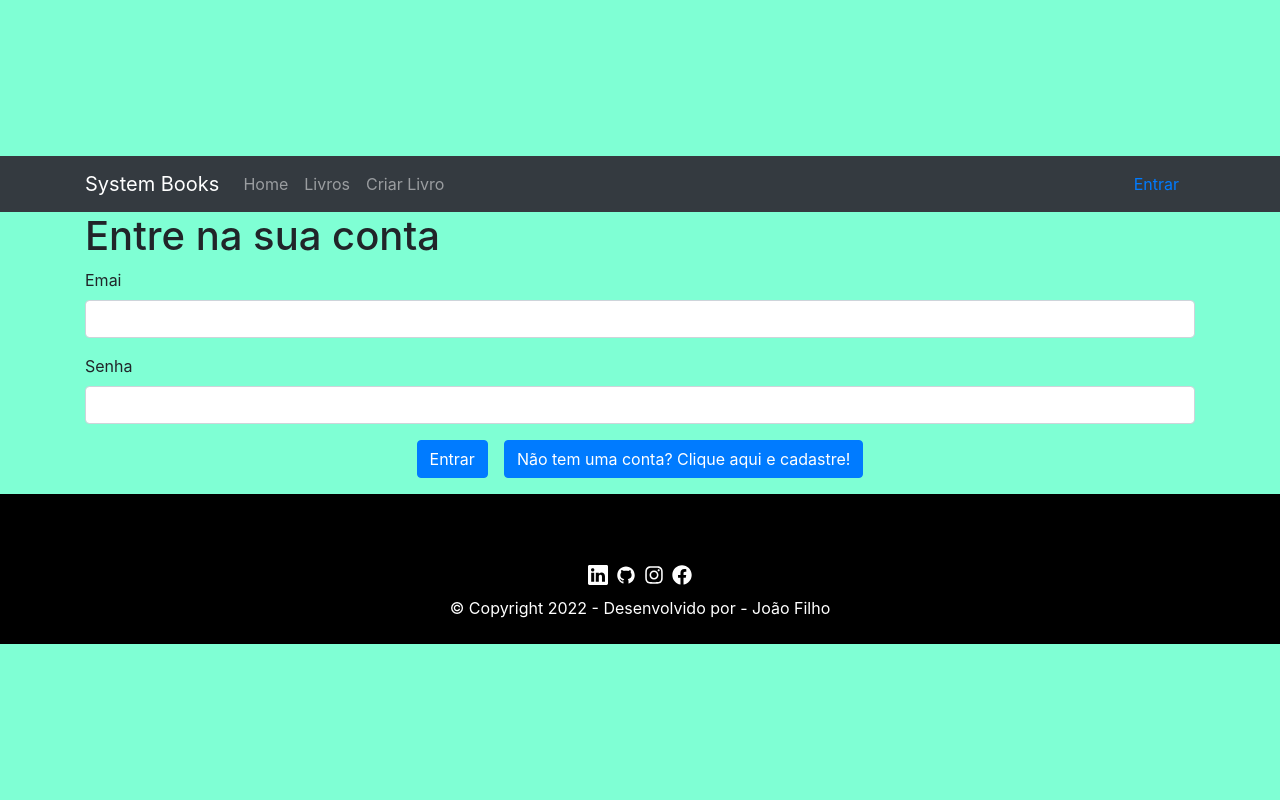
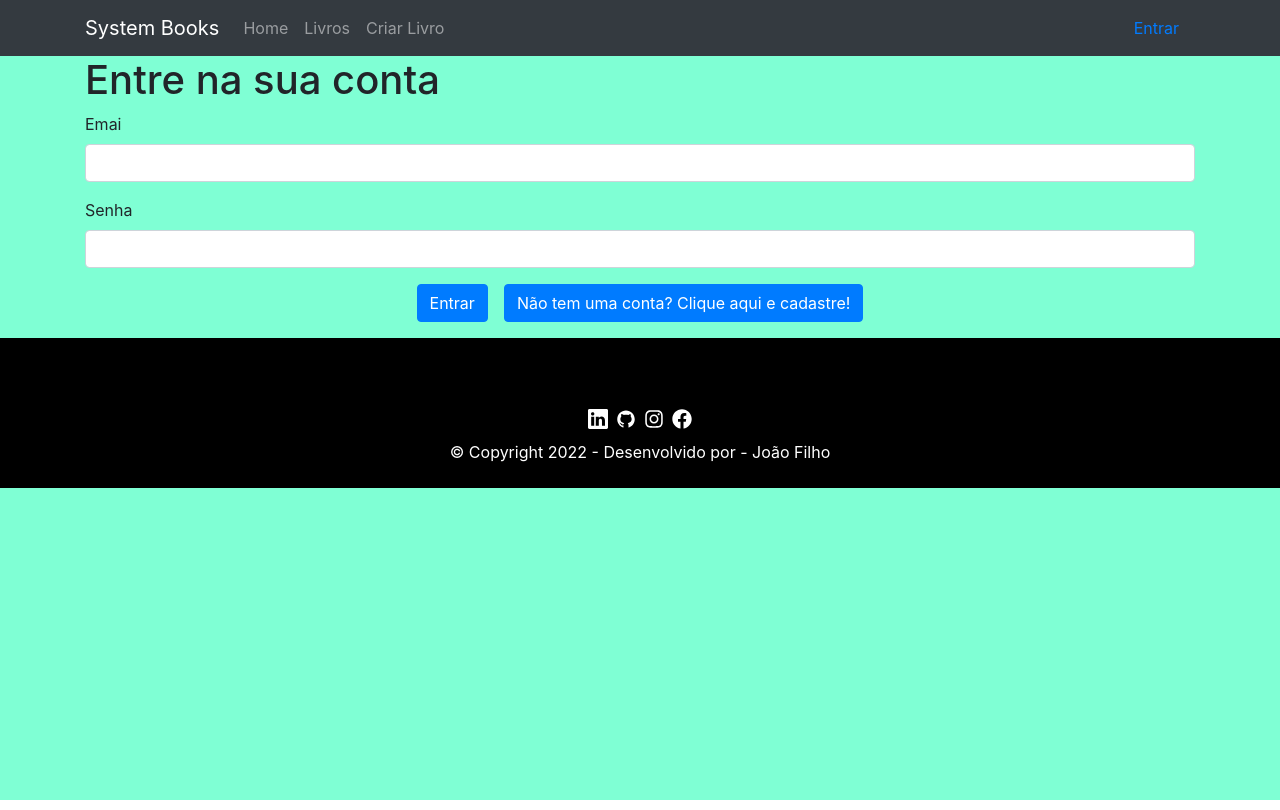
Before and after one commit to ironhack-sao-wdft/react-ironplate, a React (Create React App) app: page /login in a window 1280 px wide. Built offline with nearby package versions, Linux system fonts and the light colour scheme.

Commit message:
página principal

```diff
--- a/src/assets/styles/index.css
+++ b/src/assets/styles/index.css
@@ -60,7 +60,7 @@
   height: 100vh;
   display: flex;
   flex-direction: column;
-  justify-content: center;
+  margin-bottom:10px;
 
  }
 
```
